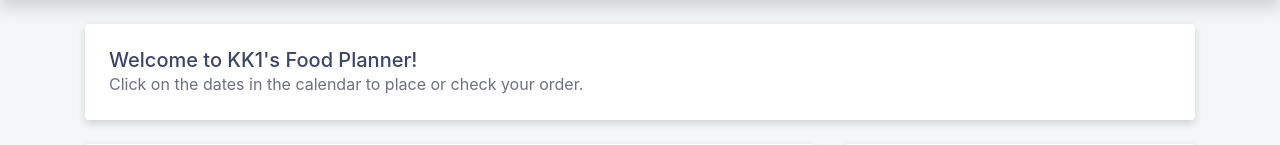
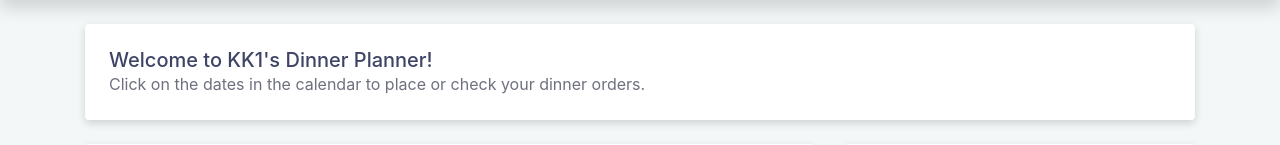
Before and after one commit to kphilemon/RCMS, a PHP site: page /food in a window 1280 px wide. Shown: the part 64-209 px from the top of the page. Run offline with PHP 8.4, Linux system fonts and the light colour scheme; the visitor is signed in with stand-in values (Sample User, id 1); data comes from the database, SQL or seed files in the repository.

Commit message:
Feature Merge 9

```diff
--- a/src/modules/food/food.php
+++ b/src/modules/food/food.php
@@ -73,8 +73,8 @@ if (isset($_SESSION['user_id'])) {
             <?php if (!$not_found): ?>
 
                 <div class="card p-4 mb-4">
-                    <h5 class="text-primary m-0">Welcome to KK<?= $_SESSION['user_college_id'] ?>'s Food Planner!</h5>
-                    <p class="text-secondary m-0">Click on the dates in the calendar to place or check your order.</p>
+                    <h5 class="text-primary m-0">Welcome to KK<?= $_SESSION['user_college_id'] ?>'s Dinner Planner!</h5>
+                    <p class="text-secondary m-0">Click on the dates in the calendar to place or check your dinner orders.</p>
                 </div>
 
                 <div class="row">
```
